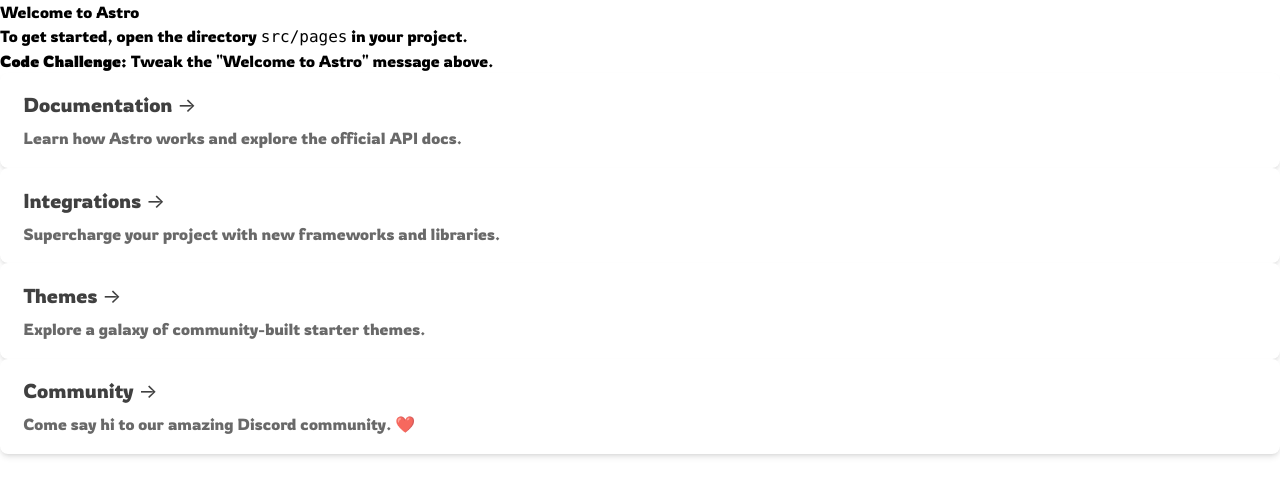
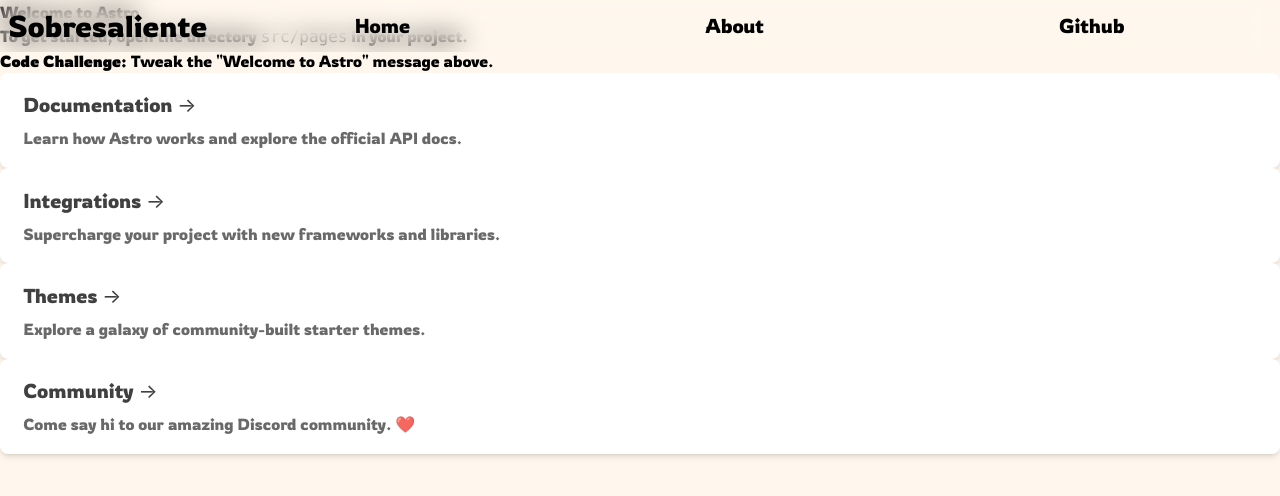
Before and after one commit to sobresaliente/my-world, an Astro site: page / in a window 1280 px wide. Built offline with nearby package versions, Linux system fonts and the light colour scheme; Astro itself is replaced by a stand-in of ours.

Commit message:
Add header

```diff
--- a/package.json
+++ b/package.json
@@ -20,6 +20,7 @@
     "astro": "^1.9.0",
     "react": "^18.2.0",
     "react-dom": "^18.2.0",
+    "react-icons": "^4.7.1",
     "tailwindcss": "^3.2.4"
   },
   "devDependencies": {
--- /dev/null
+++ b/src/components/Header.astro
@@ -0,0 +1,11 @@
+<header class="fixed w-full backdrop-blur-md flex justify-between p-2">
+    <h1 class="text-3xl">Sobresaliente</h1>
+    <nav class="w-full text-xl">
+        <ul class="flex justify-around items-center h-full">
+            <li><a href="/">Home</a></li>
+            <li><a href="/about">About</a></li>
+            <li><a href="https://github.com/sobresaliente">Github</a></li>
+
+        </ul>
+    </nav>
+</header>
--- a/src/layouts/Layout.astro
+++ b/src/layouts/Layout.astro
@@ -15,7 +15,7 @@
 		<meta name="generator" content={Astro.generator} />
 		<title>{title}</title>
 	</head>
-	<body>
+	<body class="bg-orange-50">
 		<slot />
 	</body>
 </html>
--- /dev/null
+++ b/src/pages/about.astro
@@ -0,0 +1,16 @@
+---
+import Layout from '../layouts/Layout.astro';
+import Card from '../components/Card.astro';
+---
+
+<Layout title="Saliente">
+	<main>
+    <a href="/">Home</a>
+    <a href="/about/">About</a>
+    <h1>About me</h1>
+     <p>Web developer programmer</p>
+    </main>
+</Layout>
+
+<style>
+</style>
--- a/src/pages/index.astro
+++ b/src/pages/index.astro
@@ -1,10 +1,12 @@
 ---
 import Layout from '../layouts/Layout.astro';
 import Card from '../components/Card.astro';
+import Header from '../components/Header.astro';
 ---
 
 <Layout title="Saliente">
 	<main>
+        <Header></Header>
 		<h1>Welcome to <span class="text-gradient">Astro</span></h1>
 		<p class="instructions">
 			To get started, open the directory <code>src/pages</code> in your project.<br />
```
Also changed, not shown: 1 other file.
